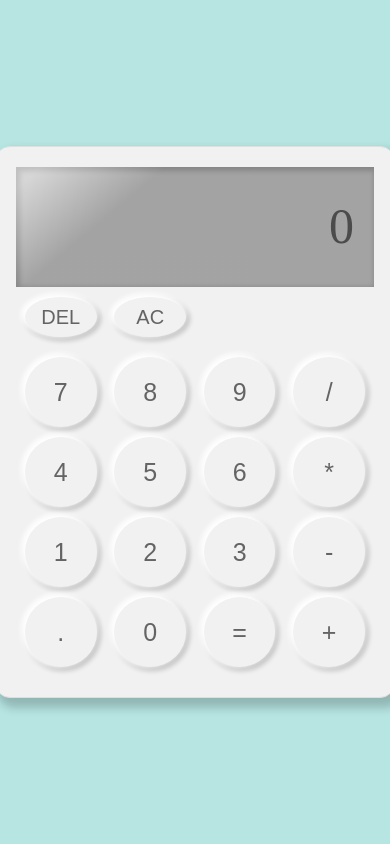
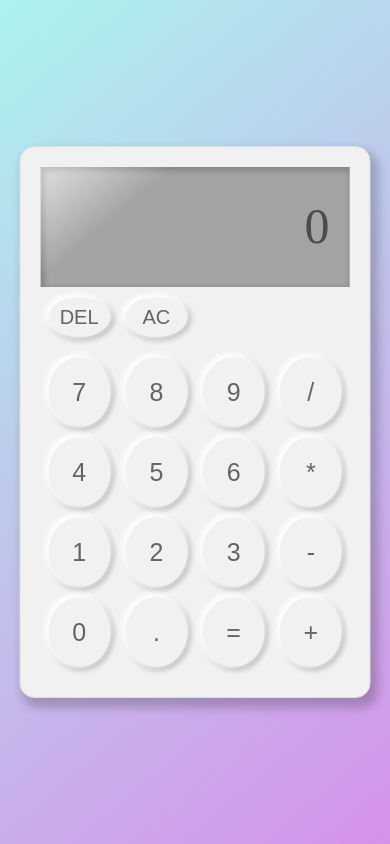
Before and after one commit to FlavioRoso/calculadora-react, a React (Create React App) app: page / in a window 390 px wide. Built offline with nearby package versions, Linux system fonts and the light colour scheme.

Commit message:
Responsividade e correção de erros de validação

```diff
--- a/src/Components/Calculadora.js
+++ b/src/Components/Calculadora.js
@@ -17,7 +17,7 @@ class Calculadora extends React.Component{
                 '7','8','9','/',
                 '4','5','6','*',
                 '1','2','3','-',
-                '.','0','=','+',
+                '0','.','=','+',
             ],
             botoesEspeciais: [
                 'DEL','AC'
@@ -55,13 +55,15 @@ class Calculadora extends React.Component{
             if(this.isOperacaoEmpty() && op !== '=')
             {
 
+                if(parseFloat(this.state.displayValue) !== 0)
+                {
 
                     this.setOperacao( this.state.displayValue ,op)
                     this.setDisplayValue('0');
-
+                }
 
             }
-            else if(!this.isOperacaoEmpty())
+            else if(!this.isOperacaoEmpty() && parseFloat(this.state.displayValue) !== 0)
             {
                let resultado = this.executaCalculo({
                    n1: this.state.operacao.value,
--- a/src/styles/styles.css
+++ b/src/styles/styles.css
@@ -2,7 +2,8 @@
 body{
     width: 100%;
     height: 100%;
-    background-color: rgb(182, 229, 226);
+    background: ;
+    background: linear-gradient(140deg, rgb(172, 243, 238), rgb(213, 146, 233));
 }
 
 .calculadora{
@@ -80,3 +81,13 @@ body{
     height: 40px;
     font-size: 20px;
 }
+
+@media screen and (max-width: 1024px)
+{
+    .calculadora{
+
+        max-width: 90%;
+
+
+    }
+}
```
